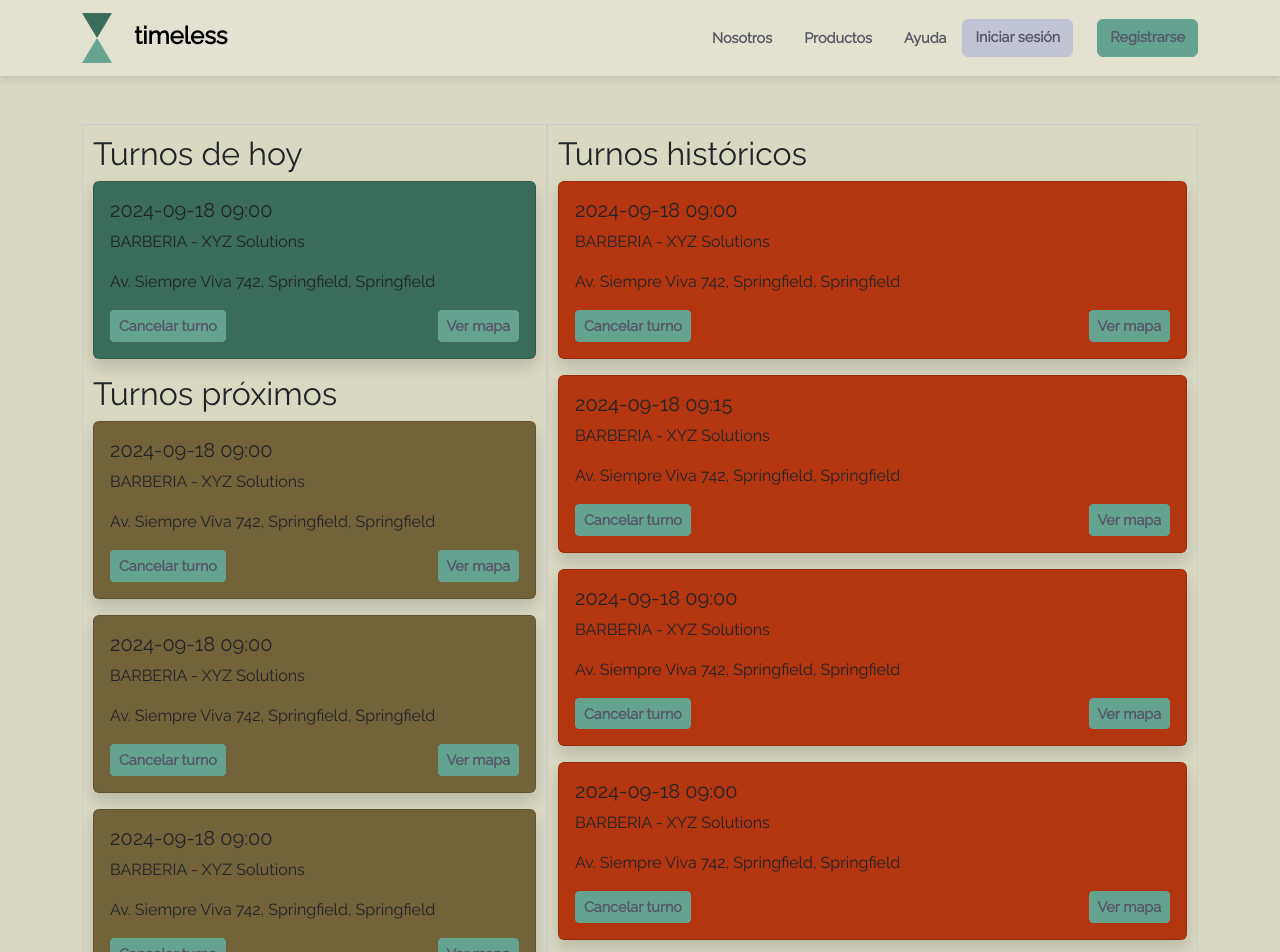
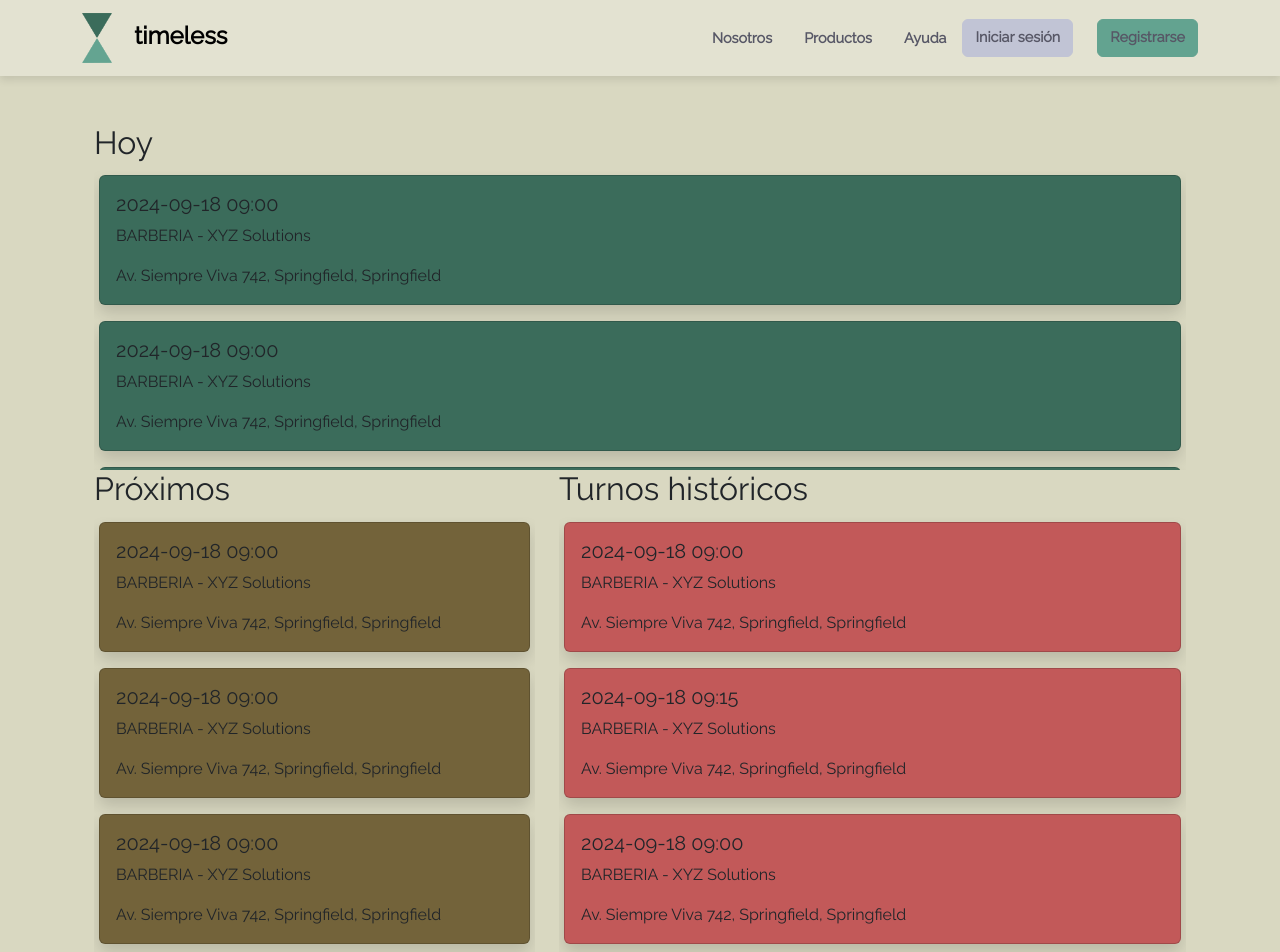
Before and after one commit to jjmadeo/timeless-front, a React (Vite) app: page /homeGeneral in a window 1280 px wide. Shown: the top 952 px of the page. Built offline with nearby package versions, Linux system fonts and the light colour scheme.

Commit message:
cambios componente juan

```diff
--- a/src/pages/HomeGeneral.jsx
+++ b/src/pages/HomeGeneral.jsx
@@ -4,6 +4,32 @@ import "./styles/HomeGeneral.scss";
 
 const mockData = {
     hoy: [{
+        id: 753,
+        hashid: "187e57cd-32c3-4c3c-8030-a194859aac6a",
+        mensaje: "Consultoría en estrategias de marketing",
+        fecha_hora: "2024-09-18T09:00",
+        direccion: "Av. Siempre Viva 742, Springfield, Springfield",
+        duracion: 15,
+        rubro: {
+          id: 1,
+          detalle: "BARBERIA"
+        },
+        nombre_empresa: "XYZ Solutions",
+        error: null
+      },{
+        id: 753,
+        hashid: "187e57cd-32c3-4c3c-8030-a194859aac6a",
+        mensaje: "Consultoría en estrategias de marketing",
+        fecha_hora: "2024-09-18T09:00",
+        direccion: "Av. Siempre Viva 742, Springfield, Springfield",
+        duracion: 15,
+        rubro: {
+          id: 1,
+          detalle: "BARBERIA"
+        },
+        nombre_empresa: "XYZ Solutions",
+        error: null
+      },{
         id: 753,
         hashid: "187e57cd-32c3-4c3c-8030-a194859aac6a",
         mensaje: "Consultoría en estrategias de marketing",
@@ -286,23 +312,27 @@ const mockData = {
     error: null
   };
 
-  const AppointmentCard = ({ appointment, color }) => {
+  const AppointmentCard = ({ appointment, color, data }) => {
     return (
-      <div className={`card  mb-3 shadow`} style={{ backgroundColor:color }}>
+      <div className={`card mb-3 shadow`} style={{ backgroundColor: color }}>
         <div className="card-body">
-          <h5 className="card-title">{appointment.fecha_hora.replace("T"," ")}</h5>
-          <p className="card-text">{appointment.rubro.detalle} - {appointment.nombre_empresa}</p>
+          <h5 className="card-title">{appointment.fecha_hora.replace("T", " ")}</h5>
+          <p className="card-text">
+            {appointment.rubro.detalle} - {appointment.nombre_empresa}
+          </p>
           <p className="card-text">{appointment.direccion}</p>
-          <div className="d-flex justify-content-between">
-            <button className="btn btn-secondary btn-sm">Cancelar turno</button>
-            <button className="btn btn-secondary btn-sm">Ver mapa</button>
-          </div>
+
+          {/* Mostrar botones sólo si data.pasado es null */}
+          {data.pasado === null && (
+            <div className="d-flex justify-content-between">
+              <button className="btn btn-secondary btn-sm">Cancelar turno</button>
+              <button className="btn btn-secondary btn-sm">Ver mapa</button>
+            </div>
+          )}
         </div>
       </div>
     );
   };
-
-
 
 
 
@@ -319,27 +349,54 @@ const mockData = {
 
     return (
       <div className="container mt-5">
-        <div className="row">
-          <div className="col-md-5 scrollable-div-hoy">
-            <h2>Turnos de hoy</h2>
+
+      <div className="row">
+         <div className="col-md ">
+         <h2>Hoy</h2>
+          <div className='scrollable-div-hoy turnoContainer'>
+
             {data.hoy.length === 0 ? <p>No hay turnos hoy.</p> : data.hoy.map((appointment) => (
-              <AppointmentCard key={appointment.id} appointment={appointment} color="#3b6b5b" />
-            ))}
-
-            <h2>Turnos próximos</h2>
-            {data.futuros.length === 0 ? <p>No hay turnos próximos.</p> : data.futuros.map((appointment) => (
-              <AppointmentCard key={appointment.id} appointment={appointment} color="#72633a" />
+              <AppointmentCard key={appointment.id} appointment={appointment} color="#3B6C5B" data={data} />
             ))}
           </div>
 
-          <div className="col-md-7 scrollable-div-historico">
+
+          </div>
+      </div>
+
+        <div className="row">
+          <div className="col-md-5 ">
+          <h2>Próximos</h2>
+            <div className='scrollable-div-futuros turnoContainer'>
+            {data.futuros.length === 0 ? <p>No hay turnos próximos.</p> : data.futuros.map((appointment) => (
+              <AppointmentCard key={appointment.id} appointment={appointment} color="#73633A" data={data} />
+            ))}
+            </div>
+
+
+          </div>
+
+          <div className="col-md-7 ">
             <h2>Turnos históricos</h2>
+            <div className='scrollable-div-historico turnoContainer'>
             {data.pasados.length === 0 ? <p>No hay turnos pasados.</p> : data.pasados.map((appointment) => (
-              <AppointmentCard key={appointment.id} appointment={appointment} color="#b33611" />
+              <AppointmentCard key={appointment.id} appointment={appointment} color="#C25959" data={data} />
             ))}
+            </div>
+
           </div>
         </div>
       </div>
+
+
+
+
+
+
+
+
+
+
     );
   };
 
--- a/src/pages/styles/HomeGeneral.scss
+++ b/src/pages/styles/HomeGeneral.scss
@@ -7,22 +7,24 @@
 
 
 .scrollable-div-futuros {
-    max-height: 400px; /* Ajusta la altura máxima según tus necesidades */
+    max-height: 525px; /* Ajusta la altura máxima según tus necesidades */
     overflow-y: auto;  /* Agrega un desplazamiento vertical cuando el contenido excede la altura máxima */
-    border: 1px solid #ccc; /* Opcional: un borde para visualizar el div */
-    padding: 10px; /* Opcional: espacio interno */
+
 }
 
 .scrollable-div-hoy {
-    max-height: 850px; /* Ajusta la altura máxima según tus necesidades */
+    max-height: 300px; /* Ajusta la altura máxima según tus necesidades */
     overflow-y: auto;  /* Agrega un desplazamiento vertical cuando el contenido excede la altura máxima */
-    border: 1px solid #ccc; /* Opcional: un borde para visualizar el div */
-    padding: 10px; /* Opcional: espacio interno */
+
 }
 
 .scrollable-div-historico {
-    max-height: 850px; /* Ajusta la altura máxima según tus necesidades */
+    max-height: 525px; /* Ajusta la altura máxima según tus necesidades */
     overflow-y: auto;  /* Agrega un desplazamiento vertical cuando el contenido excede la altura máxima */
-    border: 1px solid #ccc; /* Opcional: un borde para visualizar el div */
-    padding: 10px; /* Opcional: espacio interno */
 }
+
+.turnoContainer{
+
+    padding: 5px;
+
+}
--- a/src/styles/style.scss
+++ b/src/styles/style.scss
@@ -15,7 +15,7 @@ body {
   }
 
   ::-webkit-scrollbar:vertical {
-    width:10px;
+    width:5px;
   }
 
   ::-webkit-scrollbar-button:increment,::-webkit-scrollbar-button {
@@ -29,7 +29,7 @@ body {
   ::-webkit-scrollbar-thumb {
     background-color: #797979;
     border-radius: 20px;
-    border: 2px solid #f1f2f3;
+    //border: 2px solid #f1f2f3;
   }
 
   ::-webkit-scrollbar-track {
```
